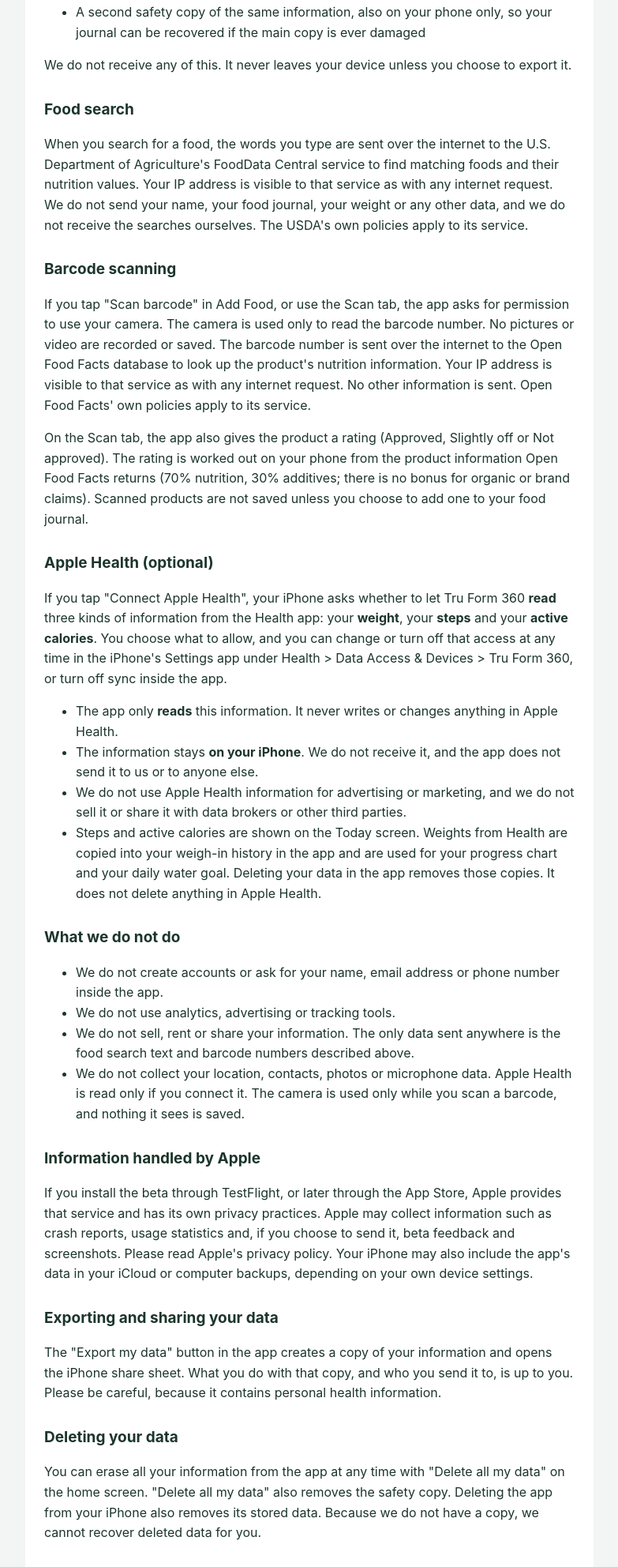
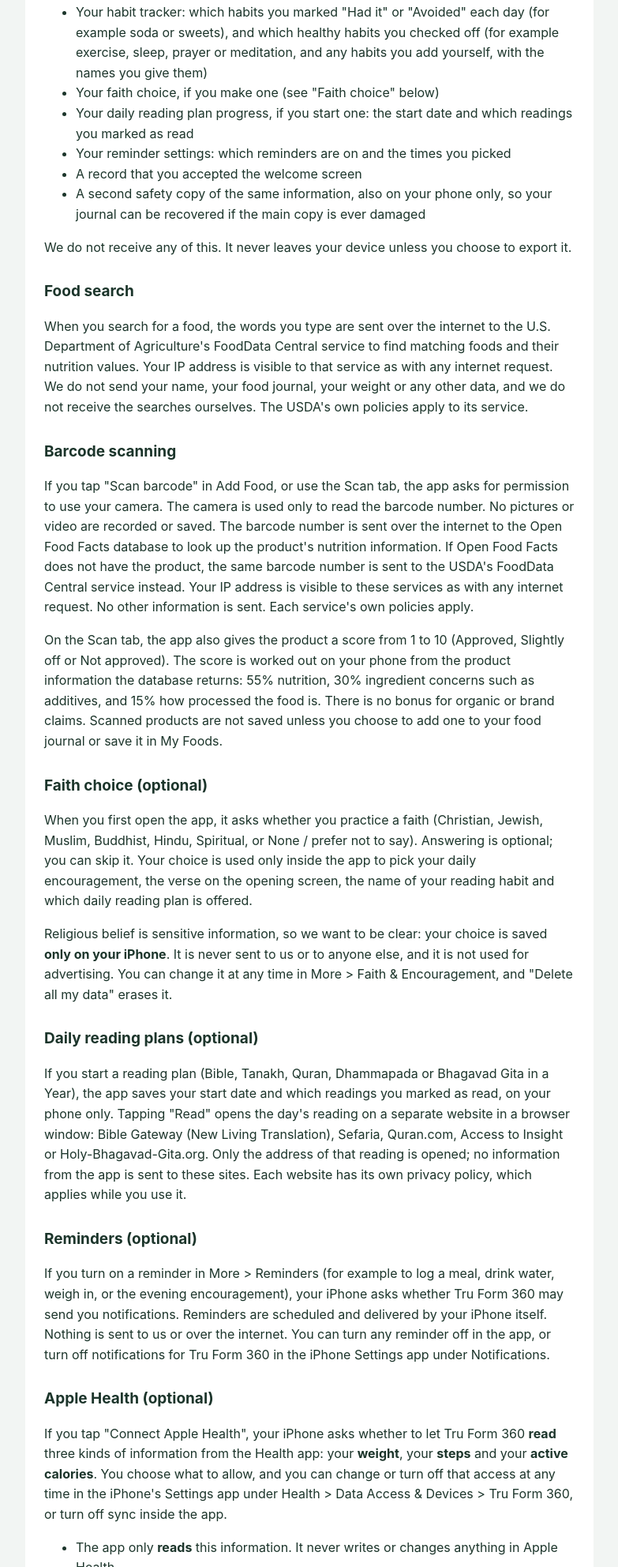
Before and after one commit to TruForm360/truform360-privacy, a plain HTML site: page index.html in a window 1280 px wide. Shown: the part 816-2800 px from the top of the page at 79% size, without its empty margins (248-1031 px from the left). Drawn offline with Linux system fonts and the light colour scheme.

Commit message:
Add files via upload

```diff
--- a/index.html
+++ b/index.html
@@ -23,7 +23,7 @@
 <main>
 <div class="card">
 <h1>Tru Form 360 Privacy Policy</h1>
-<p class="meta">Last updated: October 30, 2026 (beta)</p>
+<p class="meta">Last updated: November 1, 2026 (beta)</p>
 
 <h2>The short version</h2>
 <ul>
@@ -34,7 +34,7 @@
 </ul>
 
 <h2>Who we are</h2>
-<p>Tru Form 360 ("we", "us") makes the Tru Form 360 app, a tool for tracking food, water, fasting, weight and body measurements. You can reach us at <a href="mailto:truform360@gmail.com">truform360@gmail.com</a>.</p>
+<p>Tru Form 360 ("we", "us") makes the Tru Form 360 app, a tool for tracking food, water, fasting, weight, body measurements and healthy habits. You can reach us at <a href="mailto:truform360@gmail.com">truform360@gmail.com</a>.</p>
 
 <h2>What the app stores</h2>
 <p>When you use the app, the information you enter is saved on your device only:</p>
@@ -46,6 +46,10 @@
   <li>Weigh-ins, and optional waist and body-fat measurements. If you connect Apple Health, weigh-ins read from Health are copied into this history on your phone.</li>
   <li>Your daily targets and goals</li>
   <li>Whether you turned on Apple Health sync</li>
+  <li>Your habit tracker: which habits you marked "Had it" or "Avoided" each day (for example soda or sweets), and which healthy habits you checked off (for example exercise, sleep, prayer or meditation, and any habits you add yourself, with the names you give them)</li>
+  <li>Your faith choice, if you make one (see "Faith choice" below)</li>
+  <li>Your daily reading plan progress, if you start one: the start date and which readings you marked as read</li>
+  <li>Your reminder settings: which reminders are on and the times you picked</li>
   <li>A record that you accepted the welcome screen</li>
 <li>A second safety copy of the same information, also on your phone only, so your journal can be recovered if the main copy is ever damaged</li>
 </ul>
@@ -55,8 +59,18 @@
 <p>When you search for a food, the words you type are sent over the internet to the U.S. Department of Agriculture's FoodData Central service to find matching foods and their nutrition values. Your IP address is visible to that service as with any internet request. We do not send your name, your food journal, your weight or any other data, and we do not receive the searches ourselves. The USDA's own policies apply to its service.</p>
 
 <h2>Barcode scanning</h2>
-<p>If you tap "Scan barcode" in Add Food, or use the Scan tab, the app asks for permission to use your camera. The camera is used only to read the barcode number. No pictures or video are recorded or saved. The barcode number is sent over the internet to the Open Food Facts database to look up the product's nutrition information. Your IP address is visible to that service as with any internet request. No other information is sent. Open Food Facts' own policies apply to its service.</p>
-<p>On the Scan tab, the app also gives the product a rating (Approved, Slightly off or Not approved). The rating is worked out on your phone from the product information Open Food Facts returns (70% nutrition, 30% additives; there is no bonus for organic or brand claims). Scanned products are not saved unless you choose to add one to your food journal.</p>
+<p>If you tap "Scan barcode" in Add Food, or use the Scan tab, the app asks for permission to use your camera. The camera is used only to read the barcode number. No pictures or video are recorded or saved. The barcode number is sent over the internet to the Open Food Facts database to look up the product's nutrition information. If Open Food Facts does not have the product, the same barcode number is sent to the USDA's FoodData Central service instead. Your IP address is visible to these services as with any internet request. No other information is sent. Each service's own policies apply.</p>
+<p>On the Scan tab, the app also gives the product a score from 1 to 10 (Approved, Slightly off or Not approved). The score is worked out on your phone from the product information the database returns: 55% nutrition, 30% ingredient concerns such as additives, and 15% how processed the food is. There is no bonus for organic or brand claims. Scanned products are not saved unless you choose to add one to your food journal or save it in My Foods.</p>
+
+<h2>Faith choice (optional)</h2>
+<p>When you first open the app, it asks whether you practice a faith (Christian, Jewish, Muslim, Buddhist, Hindu, Spiritual, or None / prefer not to say). Answering is optional; you can skip it. Your choice is used only inside the app to pick your daily encouragement, the verse on the opening screen, the name of your reading habit and which daily reading plan is offered.</p>
+<p>Religious belief is sensitive information, so we want to be clear: your choice is saved <strong>only on your iPhone</strong>. It is never sent to us or to anyone else, and it is not used for advertising. You can change it at any time in More &gt; Faith &amp; Encouragement, and "Delete all my data" erases it.</p>
+
+<h2>Daily reading plans (optional)</h2>
+<p>If you start a reading plan (Bible, Tanakh, Quran, Dhammapada or Bhagavad Gita in a Year), the app saves your start date and which readings you marked as read, on your phone only. Tapping "Read" opens the day's reading on a separate website in a browser window: Bible Gateway (New Living Translation), Sefaria, Quran.com, Access to Insight or Holy-Bhagavad-Gita.org. Only the address of that reading is opened; no information from the app is sent to these sites. Each website has its own privacy policy, which applies while you use it.</p>
+
+<h2>Reminders (optional)</h2>
+<p>If you turn on a reminder in More &gt; Reminders (for example to log a meal, drink water, weigh in, or the evening encouragement), your iPhone asks whether Tru Form 360 may send you notifications. Reminders are scheduled and delivered by your iPhone itself. Nothing is sent to us or over the internet. You can turn any reminder off in the app, or turn off notifications for Tru Form 360 in the iPhone Settings app under Notifications.</p>
 
 <h2>Apple Health (optional)</h2>
 <p>If you tap "Connect Apple Health", your iPhone asks whether to let Tru Form 360 <strong>read</strong> three kinds of information from the Health app: your <strong>weight</strong>, your <strong>steps</strong> and your <strong>active calories</strong>. You choose what to allow, and you can change or turn off that access at any time in the iPhone's Settings app under Health &gt; Data Access &amp; Devices &gt; Tru Form 360, or turn off sync inside the app.</p>
@@ -72,6 +86,7 @@
   <li>We do not create accounts or ask for your name, email address or phone number inside the app.</li>
   <li>We do not use analytics, advertising or tracking tools.</li>
   <li>We do not sell, rent or share your information. The only data sent anywhere is the food search text and barcode numbers described above.</li>
+  <li>Notifications are used only for reminders you turn on yourself.</li>
   <li>We do not collect your location, contacts, photos or microphone data. Apple Health is read only if you connect it. The camera is used only while you scan a barcode, and nothing it sees is saved.</li>
 </ul>
 
@@ -79,10 +94,10 @@
 <p>If you install the beta through TestFlight, or later through the App Store, Apple provides that service and has its own privacy practices. Apple may collect information such as crash reports, usage statistics and, if you choose to send it, beta feedback and screenshots. Please read Apple's privacy policy. Your iPhone may also include the app's data in your iCloud or computer backups, depending on your own device settings.</p>
 
 <h2>Exporting and sharing your data</h2>
-<p>The "Export my data" button in the app creates a copy of your information and opens the iPhone share sheet. What you do with that copy, and who you send it to, is up to you. Please be careful, because it contains personal health information.</p>
+<p>The "Export my data" button in More &gt; Your data creates a copy of your information (including your habit tracker, faith choice, reading plan progress and reminder settings) and opens the iPhone share sheet. What you do with that copy, and who you send it to, is up to you. Please be careful, because it contains personal health information.</p>
 
 <h2>Deleting your data</h2>
-<p>You can erase all your information from the app at any time with "Delete all my data" on the home screen. "Delete all my data" also removes the safety copy. Deleting the app from your iPhone also removes its stored data. Because we do not have a copy, we cannot recover deleted data for you.</p>
+<p>You can erase all your information from the app at any time with "Delete all my data" in More &gt; Your data. This erases your journal, the safety copy, your habit tracker, faith choice, reading plan progress and reminder settings, and cancels any scheduled reminders. Deleting the app from your iPhone also removes its stored data. Because we do not have a copy, we cannot recover deleted data for you.</p>
 
 <h2>Not medical advice</h2>
 <p>Tru Form 360 is a tracking and wellness tool. It does not diagnose, treat or prevent any condition and is not a substitute for a doctor or dietitian. Talk to a healthcare professional before making major changes to your eating, fasting or exercise.</p>
```
